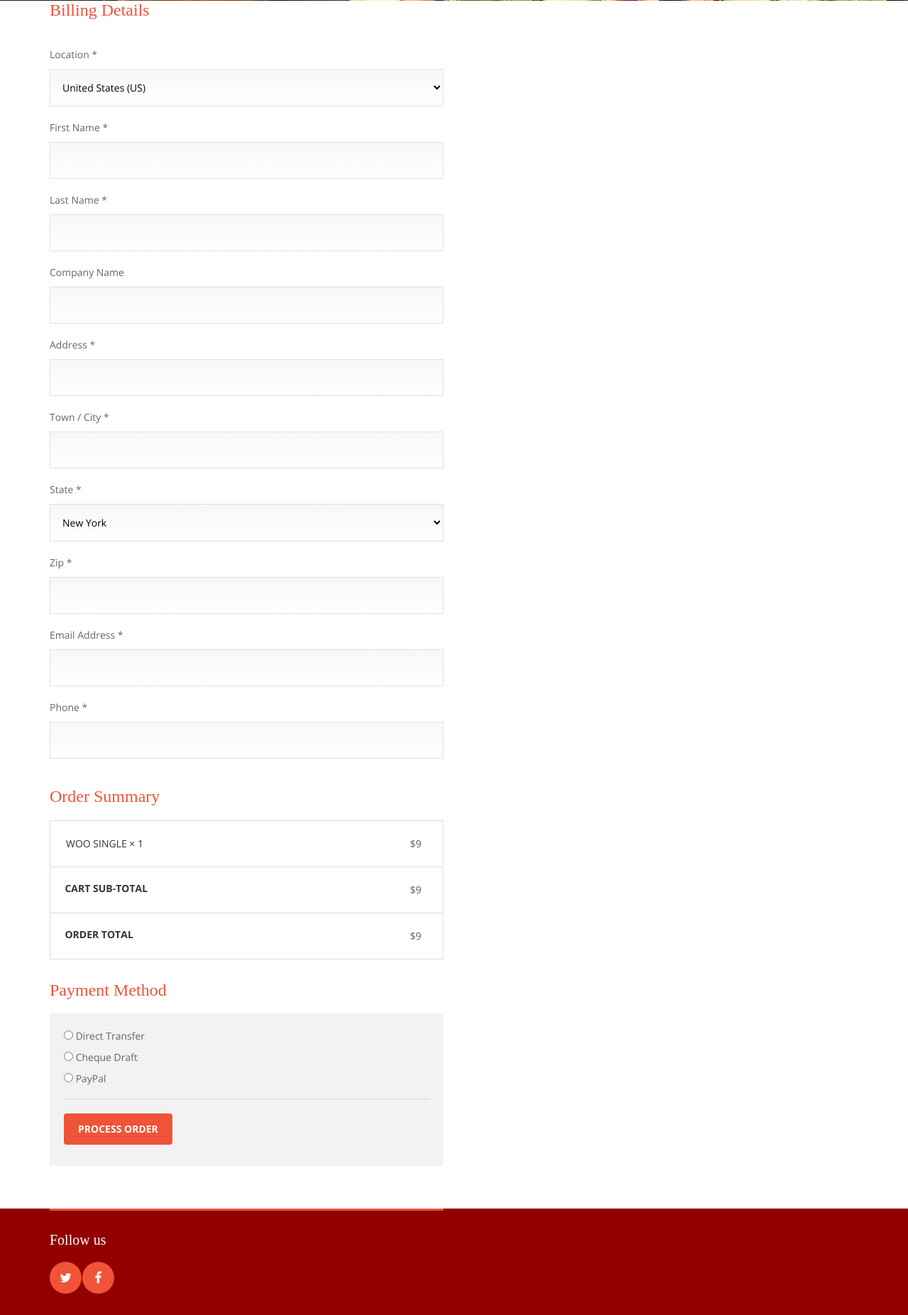
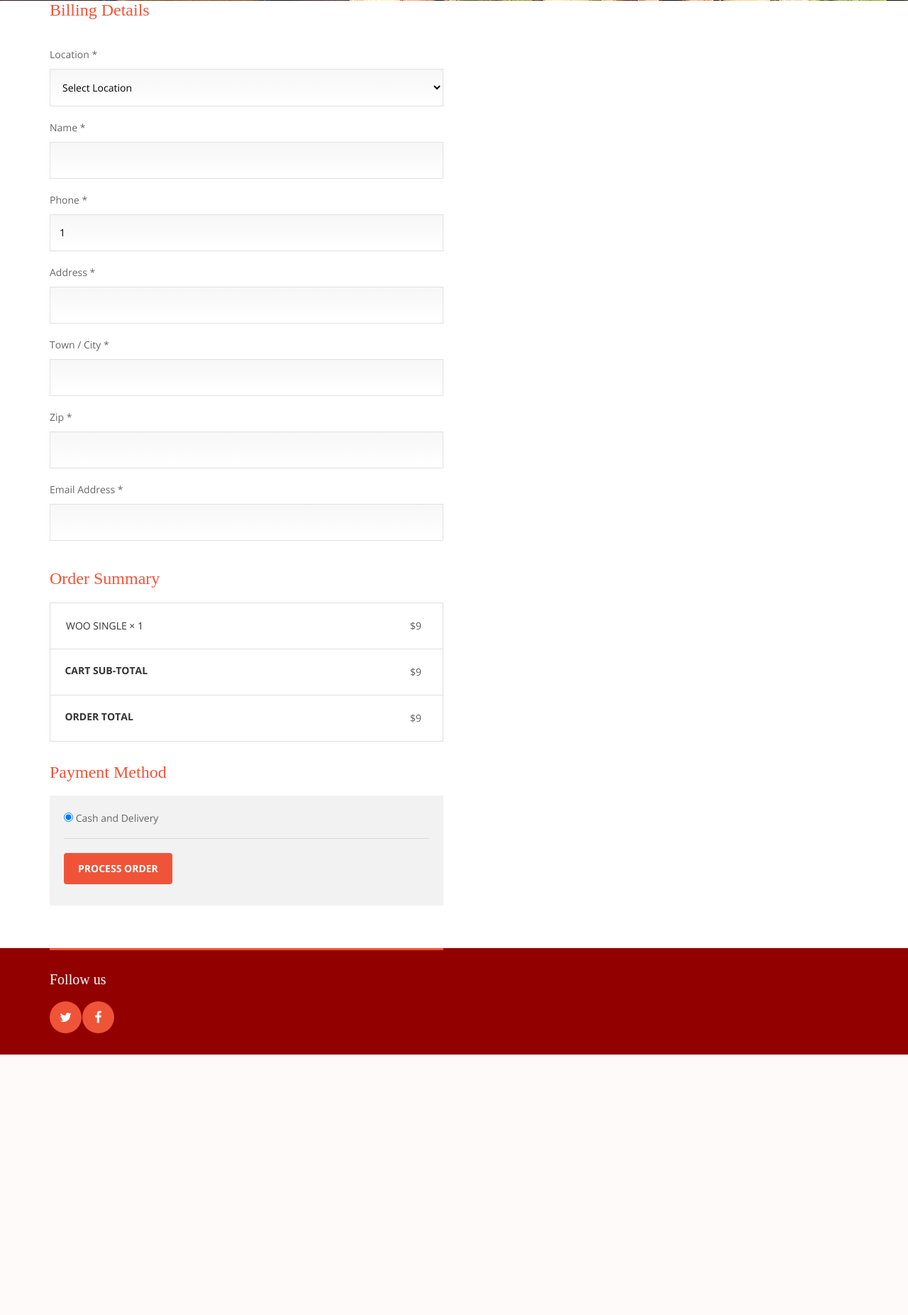
Before and after one commit to Srinivaslancius/sampradaya_ruchulu, a PHP site: page /sampradaya_ruchulu/checkout.php in a window 1280 px wide. Shown: the part 379-2232 px from the top of the page at 71% size. After the commit the page ends 1865 px from the top, so only its background shows below. Run offline with PHP 8.4, Linux system fonts and the light colour scheme; the visitor is signed in with stand-in values (Sample User, id 1); data that the repository does not hold is empty; some web fonts are replaced.

Commit message:
changes in checkout page

```diff
--- a/checkout.php
+++ b/checkout.php
@@ -20,21 +20,22 @@
                     <div class="col-lg-6">
 
                         <h3 class="pm-primary">Billing Details</h3>
+                        <?php
+                                $getLocations = getAllDataCheckActive('lkp_locations',0);
+                            ?>
+                        <label for="pm-country-list">Location *</label>
+                        <select name="location_name" required>
+                            <option value="">Select Location</option>
+                                    <?php while($row = $getLocations->fetch_assoc()) {  ?>
+                                        <option value="<?php echo $row['id']; ?>"><?php echo $row['location_name']; ?></option>
+                                    <?php } ?>
+                            </select>
 
-                      <label for="pm-country-list">Location *</label>
-                        <select name="pm-country-list">
-                          <option>Canada</option>
-                          <option selected>United States (US)</option>
-                        </select>
+                      <label for="pm-first-name-field">Name *</label>
+                        <input name="name" class="pm-textfield" type="text">
 
-                      <label for="pm-first-name-field">First Name *</label>
-                        <input name="pm-first-name-field" class="pm-textfield" type="text">
-
-                      <label for="pm-last-name-field">Last Name *</label>
-                        <input name="pm-last-name-field" class="pm-textfield" type="text">
-
-                      <label for="pm-company-name-field">Company Name</label>
-                        <input name="pm-company-name-field" class="pm-textfield" type="text">
+                    <label for="pm-phone-field">Phone *</label>
+                    <input name="pm-phone-field" class="pm-textfield" type="text" value="<?php echo $_SESSION['session_mobile'];?>">
 
                       <label for="pm-address-field">Address *</label>
                         <input name="pm-address-field" class="pm-textfield" type="text">
@@ -42,21 +43,11 @@
                       <label for="pm-town-field">Town / City *</label>
                         <input name="pm-town-field" class="pm-textfield" type="text">
 
-                        <label for="pm-state-list">State *</label>
-                        <select name="pm-state-list">
-                          <option>San Francisco</option>
-                          <option selected>New York</option>
-                        </select>
-
                       <label for="pm-zip-field">Zip *</label>
                         <input name="pm-zip-field" class="pm-textfield" type="text">
 
                       <label for="pm-email-address-field">Email Address *</label>
                         <input name="pm-email-address-field" class="pm-textfield" type="text">
-
-                      <label for="pm-phone-field">Phone *</label>
-                        <input name="pm-phone-field" class="pm-textfield" type="text">
-
 
                   </div>
 
@@ -103,16 +94,8 @@
 
                             <ul class="pm-payment-options">
                                 <li>
-                                    <input name="pm-selected-payment[]" type="radio" value="">
-                                    <label for="direct-transfer">Direct Transfer</label>
-                                </li>
-                                <li>
-                                    <input name="pm-selected-payment[]" type="radio" value="">
-                                    <label for="direct-transfer">Cheque Draft</label>
-                                </li>
-                                <li>
-                                    <input name="pm-selected-payment[]" type="radio" value="">
-                                    <label for="direct-transfer">PayPal</label>
+                                    <input name="pm-selected-payment[]" type="radio" value="" checked="checked">
+                                    <label for="direct-transfer">Cash and Delivery</label>
                                 </li>
                             </ul>
 
```
